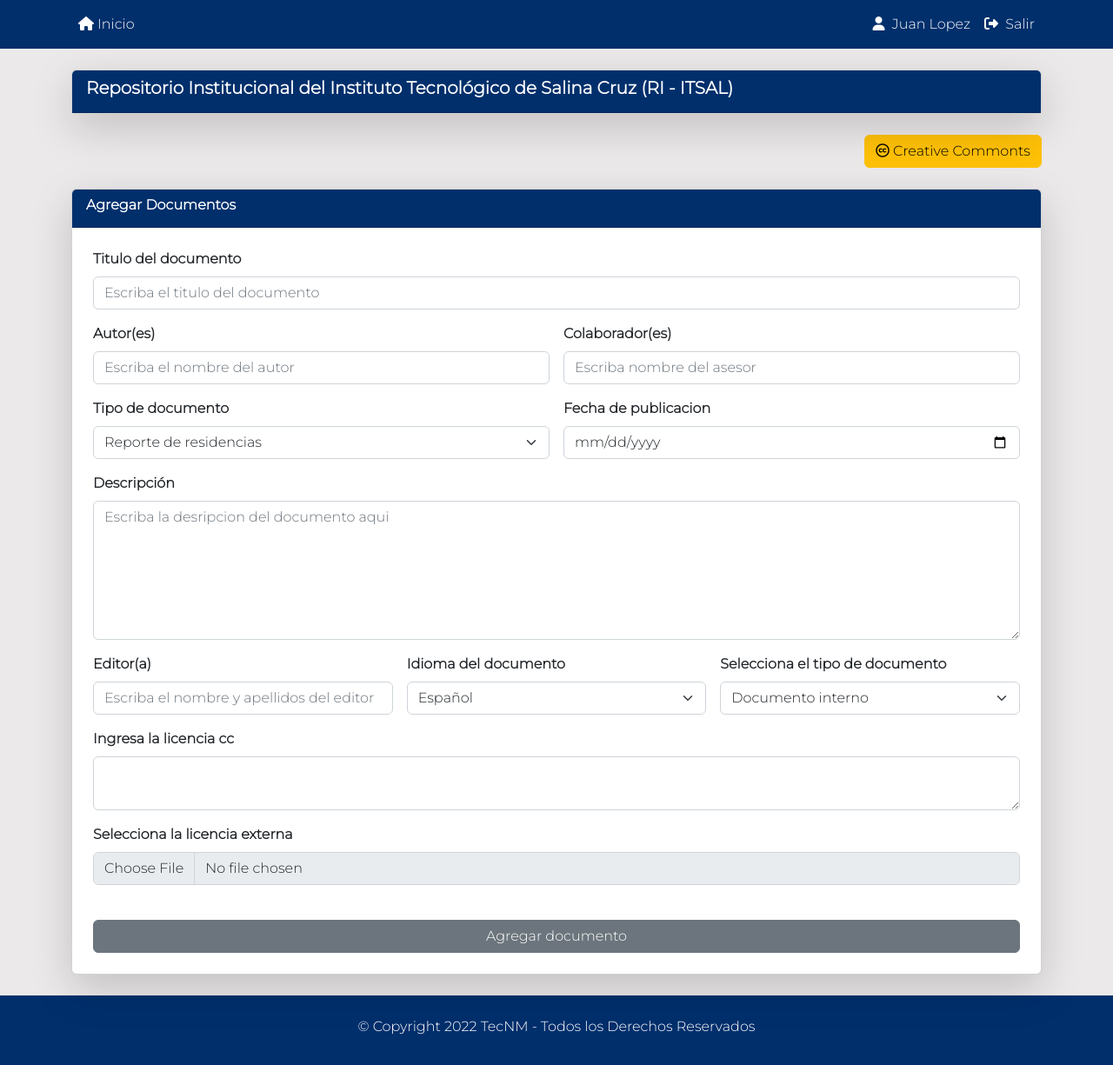
After one commit to RepositorioRI/Repositorio-ITSAL, a Django app: page /agregarDocumentos/ in a window 1280 px wide. The commit adds this page. Shown: the whole page at 87% size. Run offline with Django 4.2, Linux system fonts and the light colour scheme; some libraries are stand-ins or nearby versions.

Commit message:
se agrego agregar documentos

```diff
--- a/repositorio/static/styles/reset.css
+++ b/repositorio/static/styles/reset.css
@@ -136,6 +136,7 @@ body {
   font-size: 100%;
   font-family:'Montserrat';
   color: var(--negro);
+  background: rgb(235, 233, 233)!important;
   /* opcional */
   line-height: 1.4em;
   /* opcional */
@@ -149,3 +150,6 @@ body {
   /* opcional */
   -moz-osx-font-smoothing: grayscale;
 }
+main{
+  background: rgb(235, 233, 233);
+}
--- /dev/null
+++ b/repositorio/templates/agregarDocumentos.html
@@ -0,0 +1,91 @@
+{% include 'base.html' %}
+
+<body>
+    {% include 'components/navbarRI.html' %}
+    <main>
+      <div class="container">
+        {% include 'components/titleRI.html' %}
+        <div class="col-12 d-flex justify-content-end mt-4">
+            <a href="https://creativecommons.org/choose/?lang=es#metadata" target="_blank" class="btn btn-warning"><i class="fa-brands fa-creative-commons"></i>&nbsp;Creative Commonts</a>
+          </div>
+        <div class="d-flex justify-content-center mt-4 mb-4">
+            <div class="card shadow-lg col-md-12">
+                <div class="card-header bg-header-title">
+                    <h2 class="text-white fs-6 fw-bold">Agregar Documentos</h2>
+                </div>
+                <div class="card-body p-4">
+                    <form class="row g-3">
+                        <div class="col-12">
+                            <label for="dc_title" class="form-label fw-bold">Titulo del documento</label>
+                            <input type="text" class="form-control" id="dc_title" placeholder="Escriba el titulo del documento" required>
+                          </div>
+                        <div class="col-md-6">
+                          <label for="dc_creator" class="form-label fw-bold">Autor(es)</label>
+                          <input type="text" class="form-control" id="dc_creator" placeholder="Escriba el nombre del autor" required>
+                        </div>
+                        <div class="col-md-6">
+                          <label for="dc_contributor" class="form-label fw-bold">Colaborador(es)</label>
+                          <input type="text" class="form-control" id="dc_contributor" placeholder="Escriba nombre del asesor" required>
+                        </div>
+                        <div class="col-md-6">
+                            <label for="dc_type" class="form-label fw-bold">Tipo de documento</label>
+                            <select id="dc_type" class="form-select" required>
+                              <option selected>Reporte de residencias</option>
+                              <option>tesis</option>
+                            </select>
+                          </div>
+                          <div class="col-md-6">
+                            <label for="dc_date" class="form-label fw-bold">Fecha de publicacion</label>
+                            <input type="date" class="form-control" id="dc_date" required>
+                          </div>
+
+                        <div class="col-12">
+                          <label for="dc_description" class="form-label fw-bold">Descripción</label>
+                          <textarea  type="text" placeholder="Escriba la desripcion del documento aqui" class="form-control" id="dc_description" style="height: 10em;" required></textarea>
+                        </div>
+                        <div class="col-md-12 d-none">
+                            <label for="dc_format" class="form-label fw-bold">Formato del documento</label>
+                            <select id="dc_format" class="form-select" disabled>
+                              <option selected>PDF</option>
+                            </select>
+                            </div>
+
+                        <div class="col-md-4">
+                          <label for="dc_publisher" class="form-label fw-bold">Editor(a)</label>
+                          <input type="text" class="form-control" id="dc_publisher" placeholder="Escriba el nombre y apellidos del editor" required>
+                        </div>
+                        <div class="col-md-4">
+                            <label for="inputState" class="form-label fw-bold">Idioma del documento</label>
+                            <select id="inputState" class="form-select">
+                              <option selected>Español</option>
+                              <option>Ingles</option>
+                            </select>
+                          </div>
+                          <div class="col-md-4">
+                            <label for="inputTipodocumento" class="form-label fw-bold">Selecciona el tipo de documento</label>
+                            <select id="inputTipodocumento" class="form-select">
+                              <option selected>Documento interno</option>
+                              <option>Documento externo</option>
+                            </select>
+                          </div>
+                        <div class="col-md-12">
+                            <label for="dc_rights" class="form-label fw-bold">Ingresa la licencia cc</label>
+                            <textarea type="text" class="form-control" id="dc_rights" required></textarea>
+                          </div>
+                          <div class="col-md-12">
+                            <label for="inputLicenciaExterna" class="form-label fw-bold">Selecciona la licencia externa</label>
+                            <input type="file" class="form-control" id="inputLicenciaExterna" accept="image/jpeg,image/png" disabled required>
+                          </div>
+
+                        <div class="d-grid gap-2">
+                            <button class="btn btn-secondary mt-4 " type="button">Agregar documento</button>
+                          </div>
+                      </form>
+                </div>
+            </div>
+        </div>
+
+      </div>
+    </main>
+    {% include 'components/footerRI.html' %}
+</body>
--- a/repositorio/templates/login.html
+++ b/repositorio/templates/login.html
@@ -25,16 +25,16 @@
 
                         <div class="form-outline mb-4">
                           <label class="form-label " for="correo">Correo Electrónico:</label>
-                          <input type="email" id="correo" class="form-control form-control-lg" required/>
+                          <input type="email" id="correo" class="form-control" required/>
                         </div>
 
                         <div class="form-outline mb-4">
                             <label class="form-label " for="contraseña">Contraseña</label>
-                          <input type="password" id="contraseña" class="form-control form-control-lg" required />
+                          <input type="password" id="contraseña" class="form-control" required />
                         </div>
 
                           <div class="d-grid gap-2 ">
-                            <button class="btn btn-dark mt-4 " type="button">Iniciar Sesión</button>
+                            <button class="btn btn-secondary mt-4 " type="button">Iniciar Sesión</button>
                           </div>
                       </form>
                     </div>
--- a/repositorio/templates/registroSub.html
+++ b/repositorio/templates/registroSub.html
@@ -5,9 +5,9 @@
     <main>
         <div class="container">
             {% include 'components/titleRI.html' %}
-            <div class="row d-flex justify-content-center align-items-center">
-              <div class="col col-xl-12 p-4 mb-4">
-                <div class="card mt-4 shadow-lg" style="border-radius: 1rem;">
+            <div class="row d-flex p-4 justify-content-center align-items-center">
+              <div class="col col-xl-10 mb-2">
+                <div class="card shadow-lg" style="border-radius: 1rem;">
                   <div class="row g-0">
                     <div class="col-md-6 col-lg-5 d-none d-md-block">
                       <img src="https://i.ibb.co/0XHCZtd/Cabeza.jpg"
--- a/repositorio/urls.py
+++ b/repositorio/urls.py
@@ -7,4 +7,5 @@ urlpatterns = [
        path('inicioAdminSubadmin/', views.inicioAdminSubadmin),
        path('contacto/', views.contacto),
        path('registroSub/', views.registroSub),
+       path('agregarDocumentos/', views.agregarDocumentos),
 ]
--- a/repositorio/views.py
+++ b/repositorio/views.py
@@ -19,3 +19,6 @@ def contacto(request):
 
 def registroSub(request):
     return render(request,'registroSub.html')
+
+def agregarDocumentos(request):
+    return render(request,'agregarDocumentos.html')
```
Also changed, not shown: repositorio/templates/index.html (+6 -4 lines).
